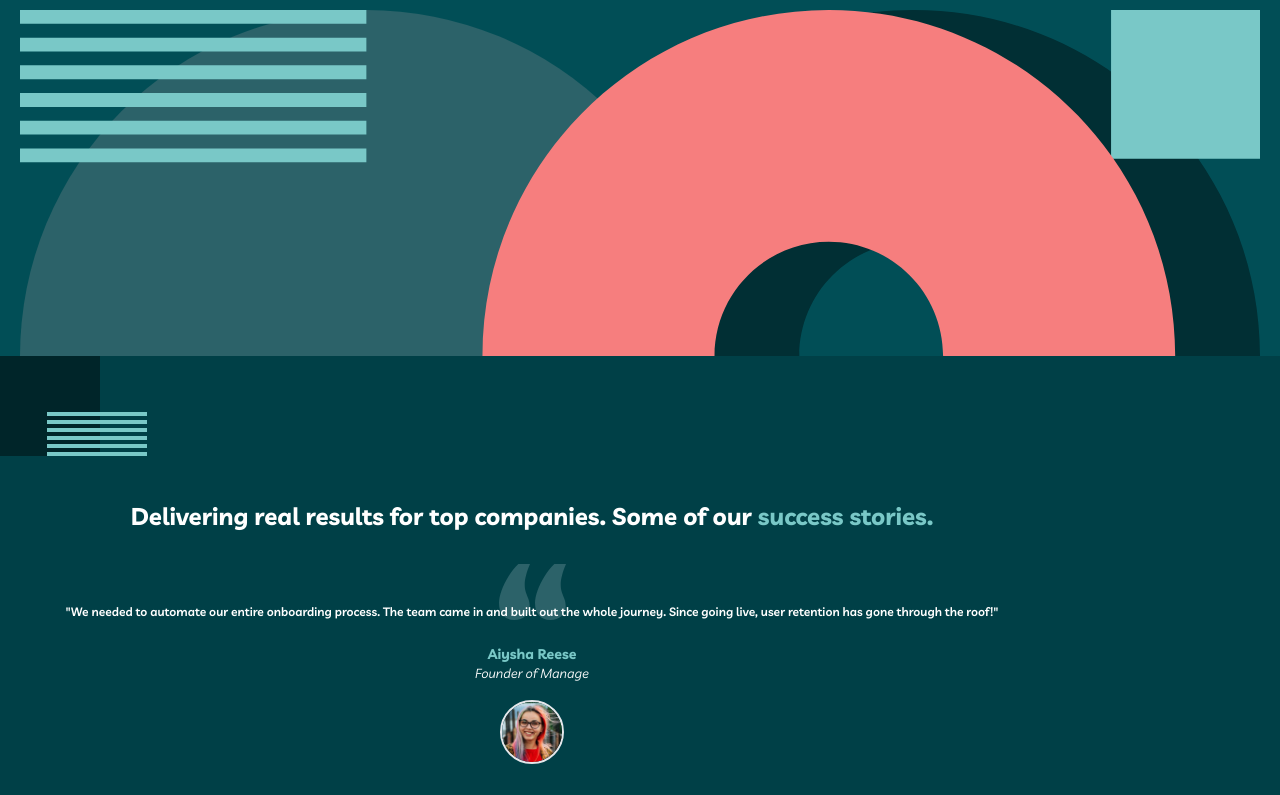
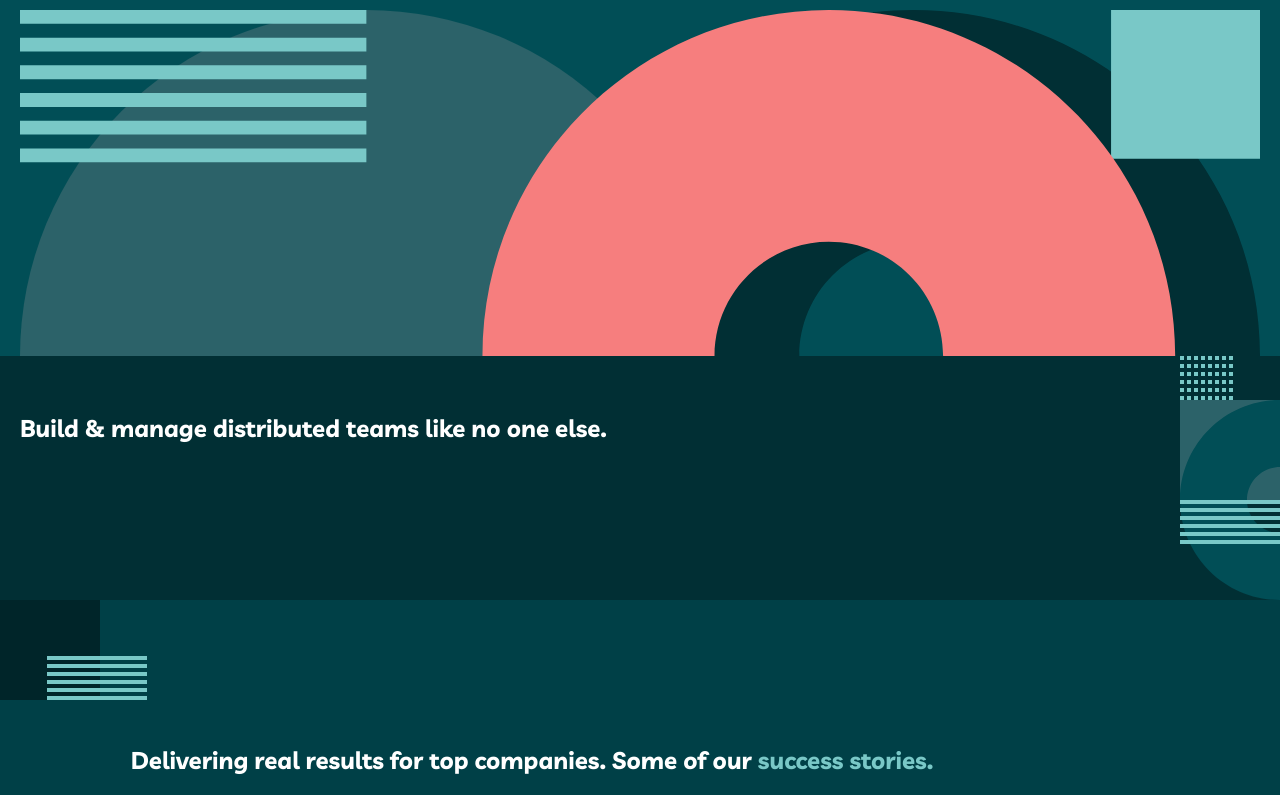
Before and after one commit to alimuddinhasan/myteam-website, a Next.js app: page / in a window 1280 px wide. Shown: the part 374-1169 px from the top of the page. Built offline with nearby package versions, Linux system fonts and the light colour scheme.

Commit message:
feat(featured): add Featured section

```diff
--- a/pages/index.tsx
+++ b/pages/index.tsx
@@ -13,6 +13,18 @@ export default function Home() {
         <link rel='icon' href='/favicon.ico' />
       </Head>
       <Header />
+      <section className='bg-sacramento-state-green overflow-hidden'>
+        <img
+          src='/assets/bg-pattern-home-3.svg'
+          alt='bg-featured'
+          className='float-right h-[244px] w-[200px] translate-x-1/2'
+        />
+        <div className='flex flex-col justify-center max-w-5xl gap-8 px-5 py-14'>
+          <h1 className='text-2xl font-bold text-white'>
+            Build &amp; manage distributed teams like no one else.
+          </h1>
+        </div>
+      </section>
       <section className='bg-deep-jungle-green py-36 px-5 bg-[url("/assets/bg-pattern-home-4-about-3.svg"),_url("/assets/bg-pattern-home-5.svg")] bg-no-repeat bg-[position:left_top,_right_bottom]'>
         <div className='flex flex-col justify-center max-w-5xl gap-8'>
           <h1 className='font-bold text-2xl text-center text-white'>
@@ -23,14 +35,14 @@ export default function Home() {
             review='We needed to automate our entire onboarding process. The team came in and built out the whole journey. Since going live, user retention has gone through the roof!'
             name='Aiysha Reese'
             jobTitle='Founder of Manage'
-            avatar="assets/avatar-kady.jpg"
+            avatar='assets/avatar-kady.jpg'
           />
 
           <Review
             review='We needed to automate our entire onboarding process. The team came in and built out the whole journey. Since going live, user retention has gone through the roof!'
             name='Aiysha Reese'
             jobTitle='Founder of Manage'
-            avatar="assets/avatar-kady.jpg"
+            avatar='assets/avatar-kady.jpg'
           />
         </div>
       </section>
```
Also changed, not shown: 1 other file (tests, documents, lock files or other folders).
